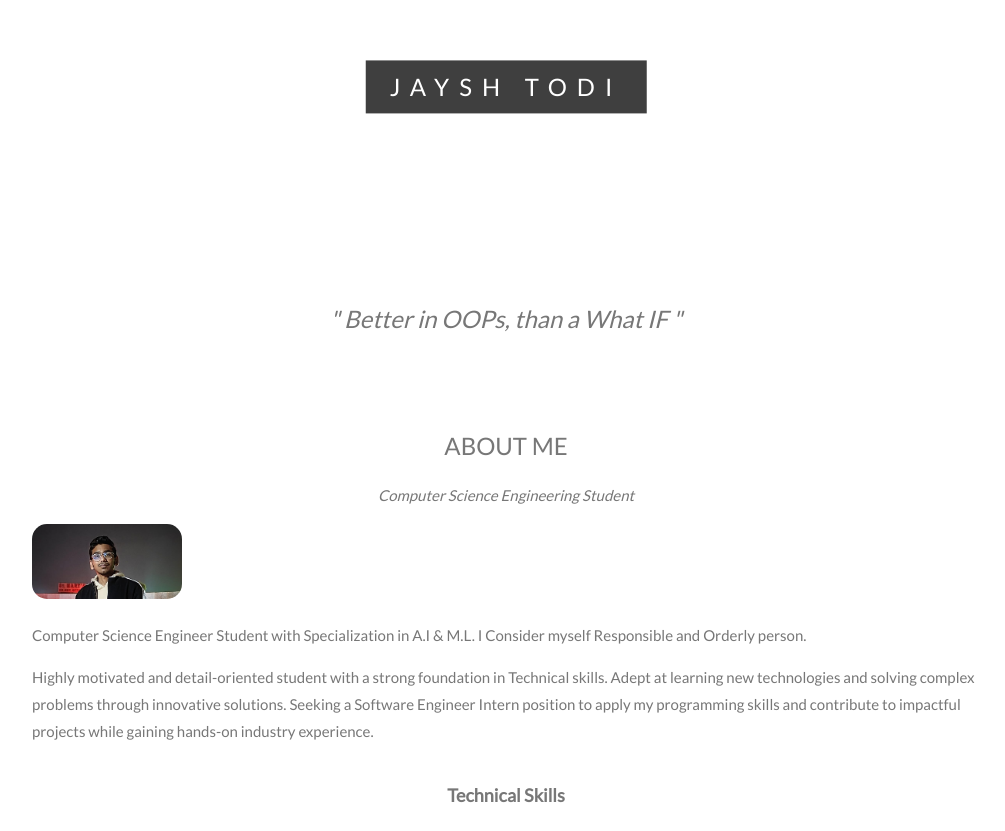
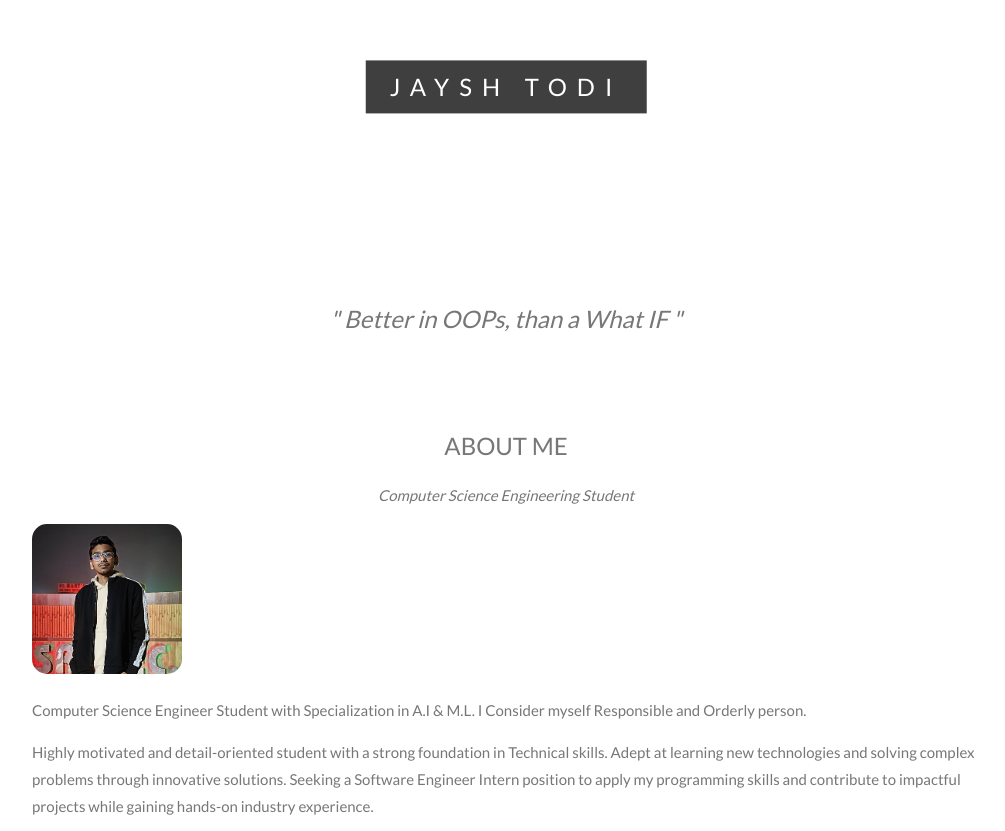
Before and after one commit to jayshtodi/portfolio-new, a plain HTML site: page index.html in a window 1280 px wide. Shown: the part 113-944 px from the top of the page, without its empty margins (134-1139 px from the left). Drawn offline with nearby package versions, Linux system fonts and the light colour scheme.

Commit message:
Update index.html

```diff
--- a/index.html
+++ b/index.html
@@ -91,7 +91,7 @@ body, html {
 <div class="w3-content w3-container w3-padding-64" id="about">
   <h3 class="w3-center">ABOUT ME</h3>
   <p class="w3-center"><em>Computer Science Engineering Student</em></p>
-  <div style="width: 150px; height: 75px; overflow: hidden; border-radius: 15px; position: relative; display: inline-block;">
+  <div style="width: 150px; height: 150px; overflow: hidden; border-radius: 15px; position: relative; display: inline-block;">
     <img src="WhatsApp Image 2024-08-04 at 21.12.26_b46b2d51.jpg"
          alt="Profile Image"
          style="width: 100%; height: auto; object-fit: cover; object-position: center; position: absolute; top: -25px; left: 0;">
```
